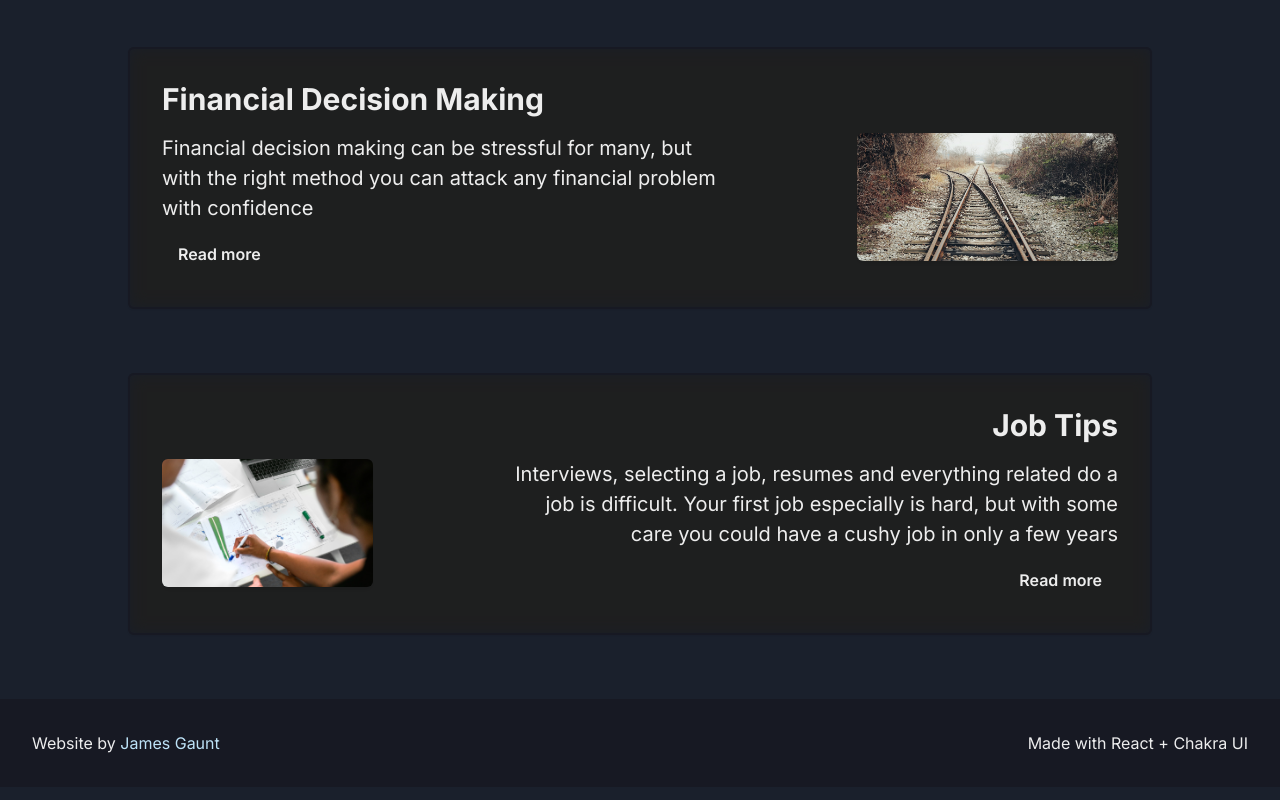
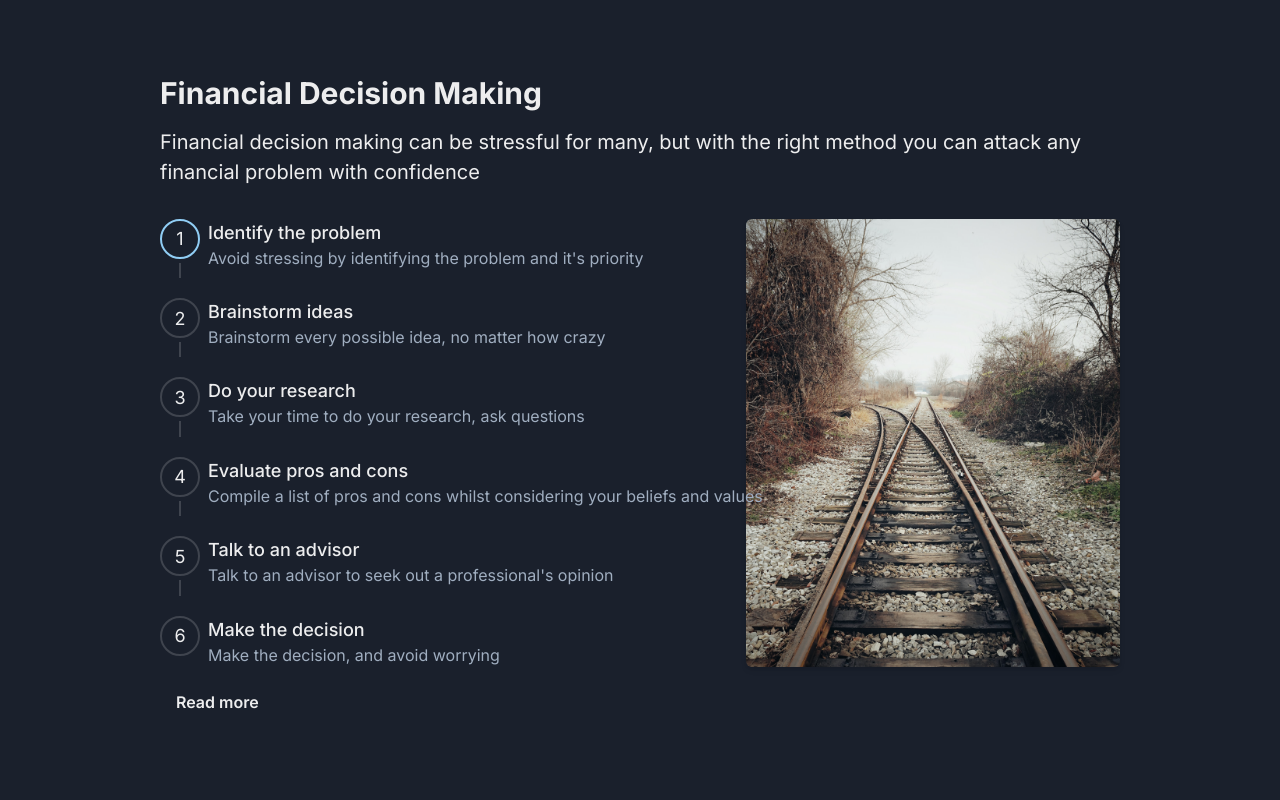
Before and after one commit to Jamzy01/megamoney, a React (Vite) app: page / in a window 1280 px wide. Shown: the part 1340-2140 px from the top of the page. Built offline with nearby package versions, Linux system fonts and the light colour scheme.

Commit message:
Updated home page

```diff
--- a/src/components/footer/footer.jsx
+++ b/src/components/footer/footer.jsx
@@ -1,4 +1,11 @@
-import { Box, Button, Link, Text, useColorModeValue } from "@chakra-ui/react";
+import {
+  Box,
+  Button,
+  Circle,
+  Link,
+  Text,
+  useColorModeValue,
+} from "@chakra-ui/react";
 import React from "react";
 
 function Footer() {
@@ -8,6 +15,8 @@ function Footer() {
       padding="8"
       display="flex"
       justifyContent="space-between"
+      alignItems="center"
+      fontSize={{ base: "sm", sm: "sm", md: "md" }}
     >
       <Text>
         Website by{" "}
@@ -19,9 +28,7 @@ function Footer() {
           James Gaunt
         </Link>
       </Text>
-      <Box>
-        <Text>Made with React + Chakra UI</Text>
-      </Box>
+      <Text textAlign="right">Made with React + Chakra UI</Text>
     </Box>
   );
 }
--- a/src/components/pageHeading/pageHeading.jsx
+++ b/src/components/pageHeading/pageHeading.jsx
@@ -1,11 +1,11 @@
 import { Heading } from "@chakra-ui/react";
 import React from "react";
 
-function PageHeading({ children, ...rest }) {
+function PageHeading({ children, textAlign = "left", ...rest }) {
   return (
     <Heading
       fontSize={{ base: "2xl", sm: "3xl", md: "5xl" }}
-      textAlign={{ base: "center", md: "left" }}
+      textAlign={{ base: "center", md: textAlign }}
       marginBottom="4"
       {...rest}
     >
--- /dev/null
+++ b/src/components/scrollAnimated/scrollAnimated.jsx
@@ -0,0 +1,18 @@
+import React from "react";
+
+import { motion } from "framer-motion";
+
+function ScrollAnimated({ children, ...rest }) {
+  return (
+    <motion.div
+      initial={{ y: -20, scale: 0.98 }}
+      whileInView={{ y: 0, scale: 1 }}
+      viewport={{ once: false }}
+      {...rest}
+    >
+      {children}
+    </motion.div>
+  );
+}
+
+export default ScrollAnimated;
--- a/src/components/text/responsiveBodyText.jsx
+++ b/src/components/text/responsiveBodyText.jsx
@@ -1,11 +1,11 @@
 import { Text } from "@chakra-ui/react";
 import React from "react";
 
-function ResponsiveBodyText({ children, ...rest }) {
+function ResponsiveBodyText({ children, textAlign = "left", ...rest }) {
   return (
     <Text
       fontSize={{ base: "md", sm: "md", md: "lg", lg: "xl" }}
-      textAlign={{ sm: "center", md: "left" }}
+      textAlign={{ sm: "center", md: textAlign }}
       {...rest}
     >
       {children}
--- a/src/pages/decisionMaking/decisionMaking.jsx
+++ b/src/pages/decisionMaking/decisionMaking.jsx
@@ -11,6 +11,7 @@ import {
   Text,
   useColorModeValue,
 } from "@chakra-ui/react";
+import ScrollAnimated from "../../components/scrollAnimated/scrollAnimated";
 
 function DecisionMakingStep({ number, title, below, ...rest }) {
   return (
@@ -124,6 +125,7 @@ function DecisionMaking() {
         Making the tough financial decisions is not easy, but with a few simple
         tips you will find the best way to tackle every situation
       </ResponsiveBodyText>
+      <ScrollAnimated>
         <Box
           marginTop="8"
           position="relative"
@@ -190,6 +192,7 @@ function DecisionMaking() {
             />
           </Grid>
         </Box>
+      </ScrollAnimated>
       <Grid
         marginTop="16"
         gap="8"
--- a/src/pages/home/home.jsx
+++ b/src/pages/home/home.jsx
@@ -1,12 +1,19 @@
 import {
   Box,
   Button,
-  Circle,
   Divider,
-  Heading,
   Image,
-  Text,
+  Step,
+  StepDescription,
+  StepIcon,
+  StepIndicator,
+  StepNumber,
+  StepSeparator,
+  StepStatus,
+  StepTitle,
+  Stepper,
   useColorModeValue,
+  useSteps,
 } from "@chakra-ui/react";
 import React from "react";
 import PageSetup from "../../components/page/pageSetup";
@@ -21,6 +28,9 @@ import "./home.css";
 import PageSubHeading from "../../components/pageHeading/pageSubHeading";
 import ResponsiveBodyText from "../../components/text/responsiveBodyText";
 import { Link } from "react-router-dom";
+
+import { motion } from "framer-motion";
+import ScrollAnimated from "../../components/scrollAnimated/scrollAnimated";
 
 function GlassCard({ children, ...rest }) {
   return (
@@ -67,6 +77,34 @@ function PageOverviewCard({ title, desc, page }) {
   );
 }
 
+const decisionMakingSteps = [
+  {
+    title: "Identify the problem",
+    description: "Avoid stressing by identifying the problem and it's priority",
+  },
+  {
+    title: "Brainstorm ideas",
+    description: "Brainstorm every possible idea, no matter how crazy",
+  },
+  {
+    title: "Do your research",
+    description: "Take your time to do your research, ask questions",
+  },
+  {
+    title: "Evaluate pros and cons",
+    description:
+      "Compile a list of pros and cons whilst considering your beliefs and values",
+  },
+  {
+    title: "Talk to an advisor",
+    description: "Talk to an advisor to seek out a professional's opinion",
+  },
+  {
+    title: "Make the decision",
+    description: "Make the decision, and avoid worrying",
+  },
+];
+
 function Home() {
   return (
     <PageSetup position="relative">
@@ -99,6 +137,7 @@ function Home() {
           Stop yourself from letting money fall out of your pockets unknowingly
         </PageSubHeading>
       </Box>
+      <ScrollAnimated>
         <GlassCard
           marginTop={{ base: "8", sm: "8", md: "16", xl: "64" }}
           padding="8"
@@ -137,7 +176,9 @@ function Home() {
             src={computerpadlock}
           />
         </GlassCard>
-      <GlassCard marginTop="8" padding="8" width="100%">
+      </ScrollAnimated>
+      <ScrollAnimated>
+        <Box marginTop="8" padding="8" width="100%">
           <PageSubHeading>Brush up on your money skills</PageSubHeading>
           <Box
             display="flex"
@@ -156,33 +197,67 @@ function Home() {
               page="/financialgoals"
             />
           </Box>
-      </GlassCard>
-      <GlassCard marginTop="16" padding="8">
+        </Box>
+      </ScrollAnimated>
+      <ScrollAnimated>
+        <Box marginTop="16" padding="8">
           <PageSubHeading>Financial Decision Making</PageSubHeading>
-        <Box display="flex" marginTop="4" gap="32">
-          <Box textAlign={{ base: "center", md: "left" }}>
-            <ResponsiveBodyText flex={1}>
+          <ResponsiveBodyText marginTop="4">
             Financial decision making can be stressful for many, but with the
             right method you can attack any financial problem with confidence
           </ResponsiveBodyText>
+          <Box
+            display="flex"
+            flexDirection={{ base: "column", sm: "column", lg: "row" }}
+            justifyContent="space-between"
+          >
+            <Stepper
+              index={
+                useSteps({ index: 0, count: decisionMakingSteps.length })
+                  .activeStep
+              }
+              size="lg"
+              orientation="vertical"
+              marginTop="8"
+            >
+              {decisionMakingSteps.map((step, index) => (
+                <Step key={index}>
+                  <StepIndicator>
+                    <StepStatus
+                      complete={<StepIcon />}
+                      incomplete={<StepNumber />}
+                      active={<StepNumber />}
+                    />
+                  </StepIndicator>
+
+                  <Box flexShrink="0">
+                    <StepTitle>{step.title}</StepTitle>
+                    <StepDescription>{step.description}</StepDescription>
+                  </Box>
+
+                  <StepSeparator />
+                </Step>
+              ))}
+            </Stepper>
+            <Image
+              src={decisionmaking}
+              marginTop="8"
+              objectFit="cover"
+              width={{ base: null, sm: null, lg: "40%" }}
+              height={{ base: "32", sm: "32", lg: "md" }}
+              borderRadius="md"
+              shadow="md"
+            />
+          </Box>
           <Link to="/decisionmaking">
-              <Button variant="ghost" marginTop="3">
+            <Button marginTop="4" variant="ghost">
               Read more
             </Button>
           </Link>
         </Box>
-          <Image
-            display={{ base: "none", lg: "initial" }}
-            width="60%"
-            height="32"
-            objectFit="cover"
-            borderRadius="md"
-            shadow="md"
-            src={decisionmaking}
-          />
-        </Box>
-      </GlassCard>
-      <GlassCard marginTop="16" padding="8">
+      </ScrollAnimated>
+      <ScrollAnimated>
+        <Box marginTop="16" padding="8">
           <PageSubHeading textAlign="right">Job Tips</PageSubHeading>
           <Box display="flex" marginTop="4" gap="32">
             <Image
@@ -197,8 +272,8 @@ function Home() {
             <Box textAlign={{ base: "center", md: "right" }}>
               <ResponsiveBodyText flex={1} textAlign="right">
                 Interviews, selecting a job, resumes and everything related do a
-              job is difficult. Your first job especially is hard, but with some
-              care you could have a cushy job in only a few years
+                job is difficult. Your first job especially is hard, but with
+                some care you could have a cushy job in only a few years
               </ResponsiveBodyText>
               <Link to="/jobtips">
                 <Button variant="ghost" marginTop="3">
@@ -207,7 +282,8 @@ function Home() {
               </Link>
             </Box>
           </Box>
-      </GlassCard>
+        </Box>
+      </ScrollAnimated>
     </PageSetup>
   );
 }
--- a/src/pages/scams/scams.jsx
+++ b/src/pages/scams/scams.jsx
@@ -6,6 +6,7 @@ import ResponsiveBodyText from "../../components/text/responsiveBodyText";
 
 import microsoftLogo from "./assets/email/microsoft_logo.svg";
 import InformationalText from "../../components/text/informationalText";
+import ScrollAnimated from "../../components/scrollAnimated/scrollAnimated";
 
 function Scams() {
   return (
@@ -19,6 +20,7 @@ function Scams() {
         This email below is an example of a scam, click on the highlighted text
         to explain why this email is clearly malicious
       </ResponsiveBodyText>
+      <ScrollAnimated>
         <Box
           display="flex"
           justifyContent="center"
@@ -84,9 +86,9 @@ function Scams() {
                 >
                   acount's
                 </InformationalText>{" "}
-              password has expired, please go to this link IMMEDIATELY to reset
-              your password. If you do not reset your password, then you are at
-              a high risk of being hacked.
+                password has expired, please go to this link IMMEDIATELY to
+                reset your password. If you do not reset your password, then you
+                are at a high risk of being hacked.
               </Text>
               <Text>
                 If you change your password within 3 days,{" "}
@@ -100,6 +102,7 @@ function Scams() {
             </Box>
           </Box>
         </Box>
+      </ScrollAnimated>
     </PageSetup>
   );
 }
```
Also changed, not shown: src/pages/financialGoals/financialGoals.jsx (+41 -18 lines), src/pages/wiseconsumers/wiseConsumers.jsx (+32 -14 lines), 1 other file (tests, documents, lock files or other folders). Lines whose indentation alone changed are shown as unchanged.
